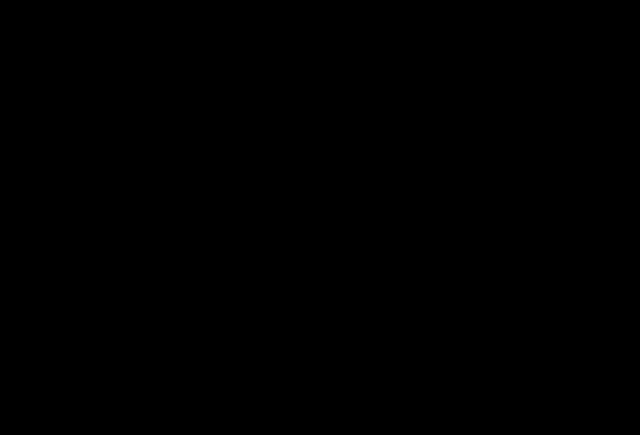
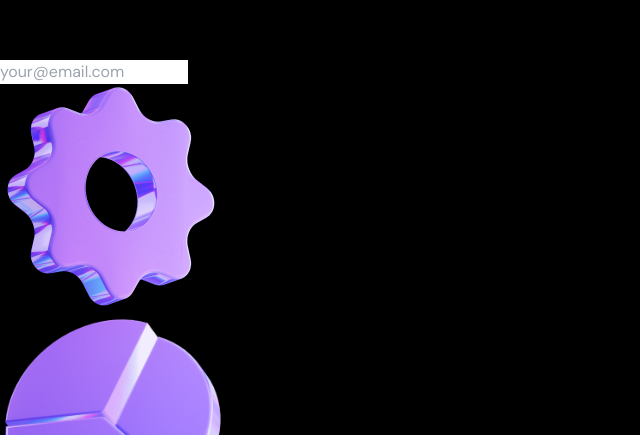
Before and after one commit to dhanushd-27/MilestoneX, a Next.js app: page / in a window 1280 px wide. Shown: the part 2365-2800 px from the top of the page, without its empty margins (0-640 px from the left). Before the commit the page ends 2377 px from the top, so only its background shows below. Built offline with nearby package versions, Linux system fonts and the light colour scheme.

Commit message:
Update & Add: Navbar & Call to Action section

```diff
--- a/src/app/layout.tsx
+++ b/src/app/layout.tsx
@@ -19,7 +19,8 @@
     <html lang="en">
       <body className={clsx(dmSans.className, "antialiased")}
         style={{
-          backgroundColor: '#000000'
+          backgroundColor: '#000000',
+          zIndex: -10
         }}
       >{children}</body>
     </html>
--- a/src/components/Banner.tsx
+++ b/src/components/Banner.tsx
@@ -3,7 +3,7 @@
 import { motion } from 'motion/react'
 export function Banner() {
   return (
-    <motion.div
+    <motion.section
     initial={{ background: "linear-gradient(to right, #FCD6FF, #29D8FF, #FFFD80, #F89ABF, #FCD6FF)" }}
     animate={{ background: ["linear-gradient(to right,  #FCD6FF, #29D8FF, #FFFD80, #F89ABF, #FCD6FF)", "linear-gradient(to right, #29D8FF, #FFFD80, #F89ABF, #FCD6FF, #FCD6FF)", "linear-gradient(to right, #FFFD80, #F89ABF, #FCD6FF, #FCD6FF, #29D8FF)", "linear-gradient(to right, #F89ABF, #FCD6FF, #FCD6FF, #29D8FF, #FFFD80)"] }}
     transition={{ duration: 3, repeat: Infinity, repeatType: "reverse" }}
@@ -17,6 +17,6 @@
       >
         Explore the Demo
       </span>
-    </motion.div>
+    </motion.section>
   )
 }
--- a/src/components/CallToAction.tsx
+++ b/src/components/CallToAction.tsx
@@ -1,3 +1,42 @@
+'use client'
+import Image  from 'next/image';
+import Emoji from "@/assets/images/emojistar.png"
+import Helix from "@/assets/images/helix2.png"
+import { motion } from 'motion/react';
+
 export const CallToAction = () => {
-  return null;
+  return (
+    <section className="relative z-20 py-[72px] text-white text-center
+      sm:py-24 flex items-center justify-center overflow-hidden">
+      <div className="px-4">
+        <div className="flex flex-col items-center justify-center gap-8">
+          <h3 className="font-bold text-5xl/[48px] tracking-tighter">Get Instant Access</h3>
+          <p className="text-white/70 w-[343px] md:w-[576px]">Celebrate the joy of accomplishment with an app designed to track your progress and motivate your efforts.</p>
+          <div className="flex flex-col w-full gap-2 sm:flex-row justify-center">
+            <input placeholder="your@email.com" className="placeholder:text-white/80 px-5 h-12 items-center justify-start flex text-[#9CA3AF] bg-white/20 rounded-lg w-full sm:w-[248px]"/>
+            <motion.button
+              whileTap={{
+                scale: 0.9
+              }}
+              className="rounded-lg bg-white text-black h-12 px-5"
+            >Get access</motion.button>
+          </div>
+        </div>
+      </div>
+      <motion.div
+        className='hidden sm:inline absolute z-30 left-[94%] lg:left-[70%]' draggable='false'
+        drag
+        dragSnapToOrigin
+      >
+        <Image src={ Helix } alt='helix' width={ 225 } height={ 225 } draggable='false'/>
+      </motion.div>
+      <motion.div
+        drag
+        dragSnapToOrigin
+        className='hidden sm:inline absolute z-50 top-[-10px] right-[93%] lg:right-[70%]'
+      >
+        <Image src={ Emoji } alt='emoji' width={ 225 } height={ 225 } draggable='false'/>
+      </motion.div>
+    </section>
+  );
 };
--- a/src/components/FAQ.tsx
+++ b/src/components/FAQ.tsx
@@ -15,8 +15,8 @@
   const [isOpen, setOpen] = useState(false);
 
   return (
-    <div className='border-b border-white/50'>
-      <div onClick={ () => { setOpen(!isOpen) }} className='flex items-center justify-between my-8'>
+    <section className='border-b border-white/50'>
+      <div onClick={ () => { setOpen(!isOpen) }} className='flex items-center justify-between my-8 cursor-pointer'>
         <h6 className='font-bold text-[18px]/[28px]'>{ question }</h6>
         { !isOpen
           ?
@@ -54,6 +54,6 @@
             null
         }
       </AnimatePresence>
-    </div>
+    </section>
   )
 }
--- a/src/components/FAQs.tsx
+++ b/src/components/FAQs.tsx
@@ -25,7 +25,7 @@
 
 export const FAQs = () => {
   return (
-    <div className="py-[72px] bg-[linear-gradient(to_bottom,_#5D2CA8_0%,_#000000_100%)] text-white
+    <section className=" relative -z-0 py-[72px] bg-[linear-gradient(to_bottom,_#5D2CA8_0%,_#000000_100%)] text-white
     sm:py-24
     ">
       <div className="w-full h-max px-4 flex items-center text-center justify-center">
@@ -40,6 +40,6 @@
           </div>
         </div>
       </div>
-    </div>
+    </section>
   );
 };
--- a/src/components/Features.tsx
+++ b/src/components/Features.tsx
@@ -23,7 +23,7 @@
 export const Features = () => {
 
   return (
-    <div
+    <section
       className="py-[72px] w-full
       flex flex-col items-center justify-center
       sm:py-[96px]"
@@ -53,6 +53,6 @@
           ))
         }
       </div>
-    </div>
+    </section>
   );
 };
--- a/src/components/Hero.tsx
+++ b/src/components/Hero.tsx
@@ -53,11 +53,14 @@
               sm:w-[448px]
             ">Celebrate the joy of accomplishment with an app designed to track your progress, motivate your efforts, and celebrate your successes.</p>
 
-            <button
+            <motion.button
+              whileTap={{
+                scale: 0.9
+              }}
               className='bg-white rounded-lg px-5 py-2 text-black mt-8 cursor-pointer hover:bg-slate-50'
             >
               Get for free
-            </button>
+            </motion.button>
 
             <motion.div className="hidden sm:inline absolute z-20 left-[-22%] top-[40%] cursor-pointer"
               drag
--- a/src/components/LogoTicker.tsx
+++ b/src/components/LogoTicker.tsx
@@ -20,7 +20,7 @@
 
 export const LogoTicker = () => {
   return (
-    <div className="w-full
+    <section className="w-full
       flex flex-col justify-center items-center gap-8
       overflow-hidden
       px-4 py-[72px]
@@ -52,6 +52,6 @@
           ))}
         </motion.div>
       </div>
-    </div>
+    </section>
   )
 };
--- a/src/components/Navbar.tsx
+++ b/src/components/Navbar.tsx
@@ -1,6 +1,8 @@
+"use client"
 import Menu from '@/assets/icons/menu.svg'
 import Image from "next/image";
 import Logo from "@/assets/images/logosaas.png"
+import { motion } from 'motion/react';
 
 export const Navbar = () => {
   return (
@@ -14,13 +16,22 @@
 
       <nav className="hidden sm:flex gap-6 items-center justify-center">
         <ul className="text-gray-400 flex gap-6">
-          <li>About</li>
-          <li>Features</li>
-          <li>Updates</li>
-          <li>Help</li>
-          <li>Customers</li>
+          {["About", "Features", "Updates", "Help", "Customers"].map((item, index) => (
+          <motion.li
+            key={index}
+            className="cursor-pointer"
+            whileHover={{ color: "#ffffff" }}
+            transition={{ duration: 0.3 }}
+          >
+            {item}
+          </motion.li>
+      ))}
         </ul>
-        <button className="bg-white px-4 py-2 rounded-lg">Get for free</button>
+        <motion.button
+          whileTap={{
+            scale: 0.9
+          }}
+        className="bg-white px-4 py-2 rounded-lg">Get for free</motion.button>
       </nav>
 
       <div className="sm:hidden border border-gray-400 rounded-lg p-2">
```
Also changed, not shown: src/components/ProductShowcase.tsx (+2 -2 lines).
